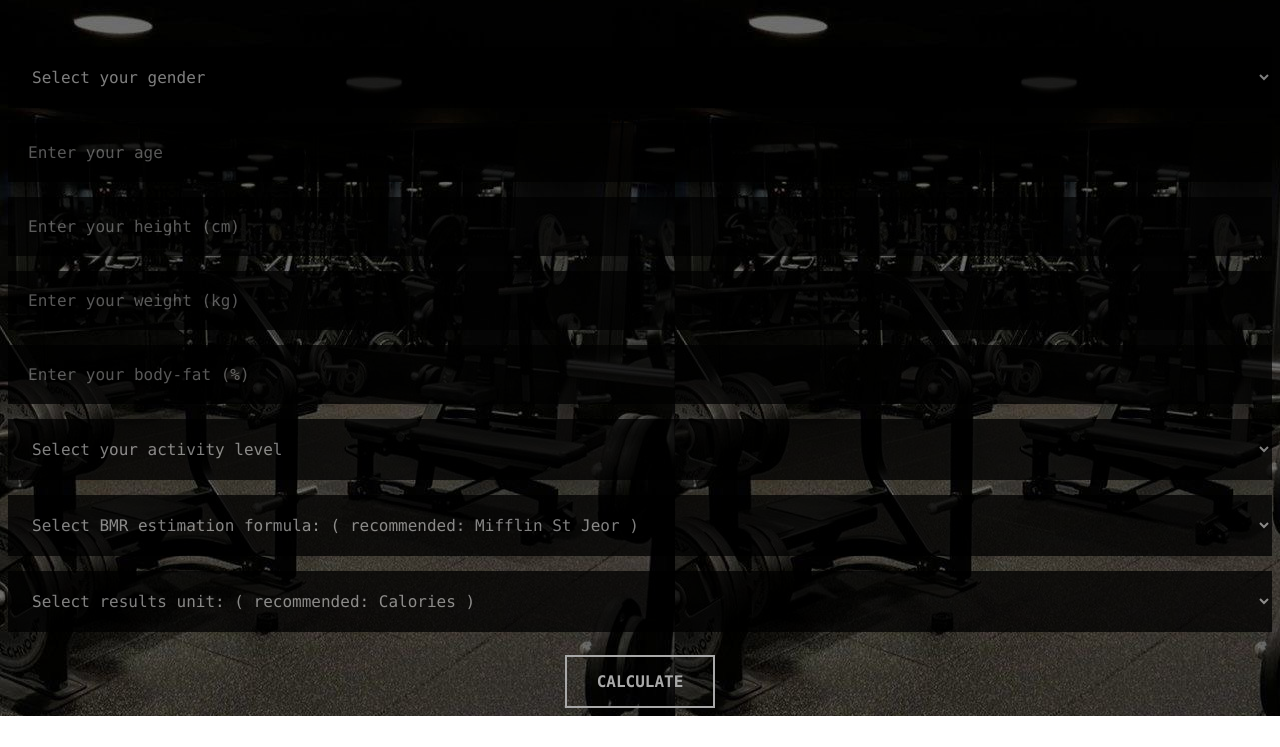
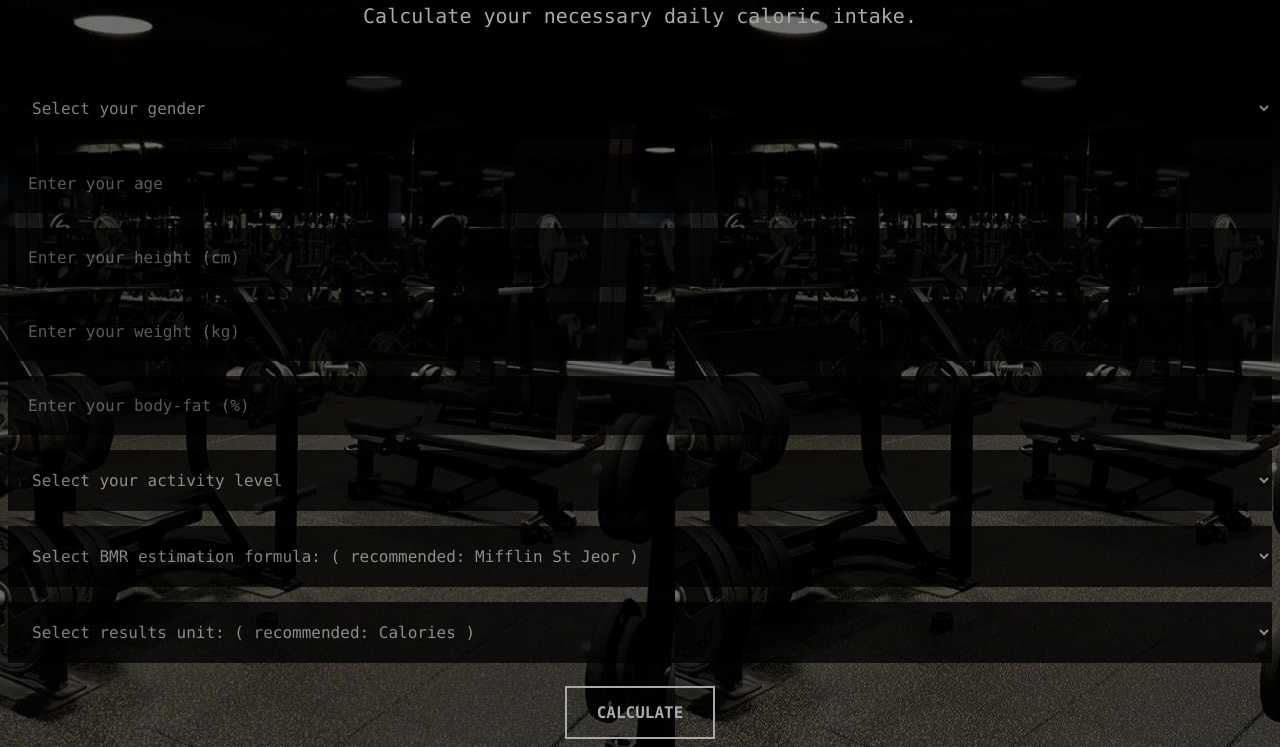
Before and after one commit to NaveenRamadhar/FITMATE, a plain HTML site: page index.html in a window 1280 px wide. Shown: the part 104-851 px from the top of the page. Before the commit the page ends 820 px from the top, so only its background shows below. Drawn offline with Linux system fonts and the light colour scheme.

Commit message:
Update main.css

```diff
--- a/main.css
+++ b/main.css
@@ -13,6 +13,16 @@ body{
     margin-top: 25px;
   }
 
+#reason{
+  font-size: 20px;
+  color: darkgrey;
+  text-align: center;
+  font-family:"Lucida Console", "SF UI Text", "Helvetica Neue", "Segoe UI", "Oxygen",
+  "Ubuntu", "Cantarell", "Open Sans", sans-serif;
+  margin: auto;
+  justify-content: center;
+  margin-top: 25px;
+}
 
 input, textarea {
     margin-bottom: 15px;
```
